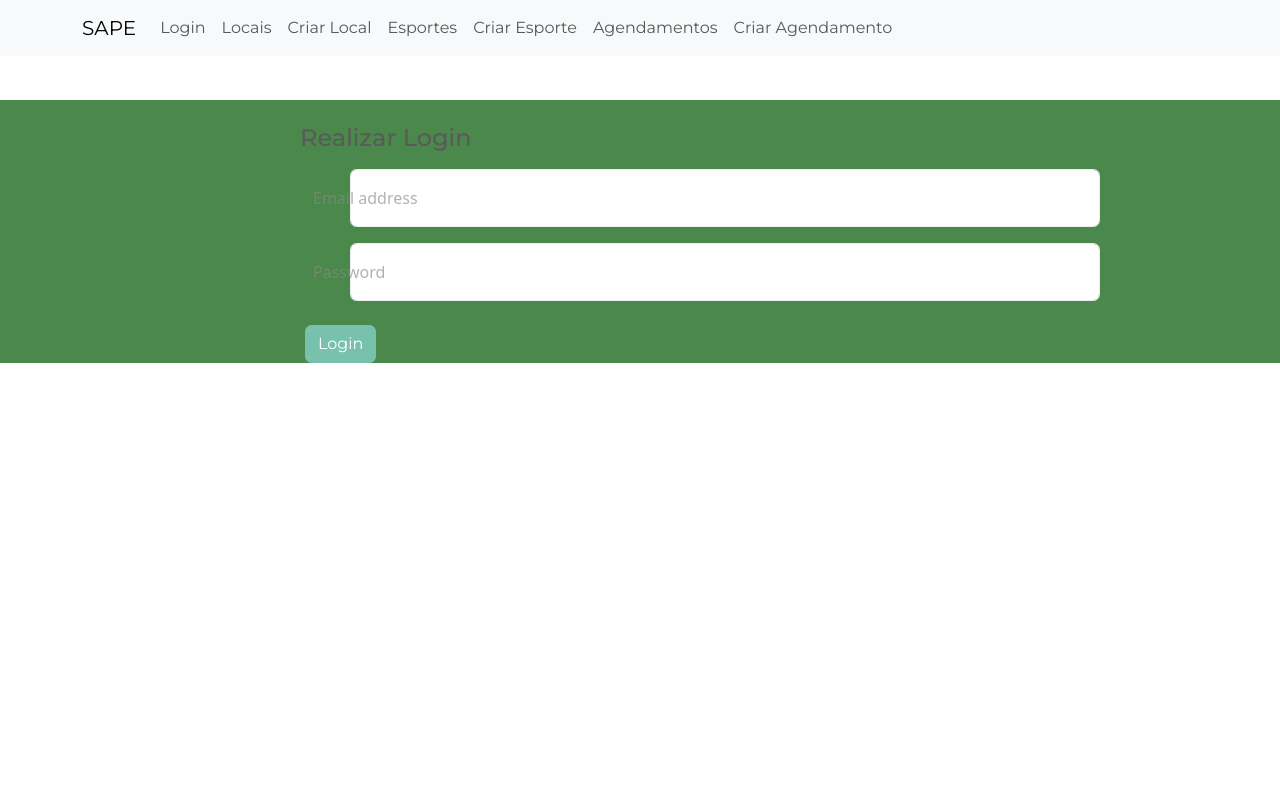
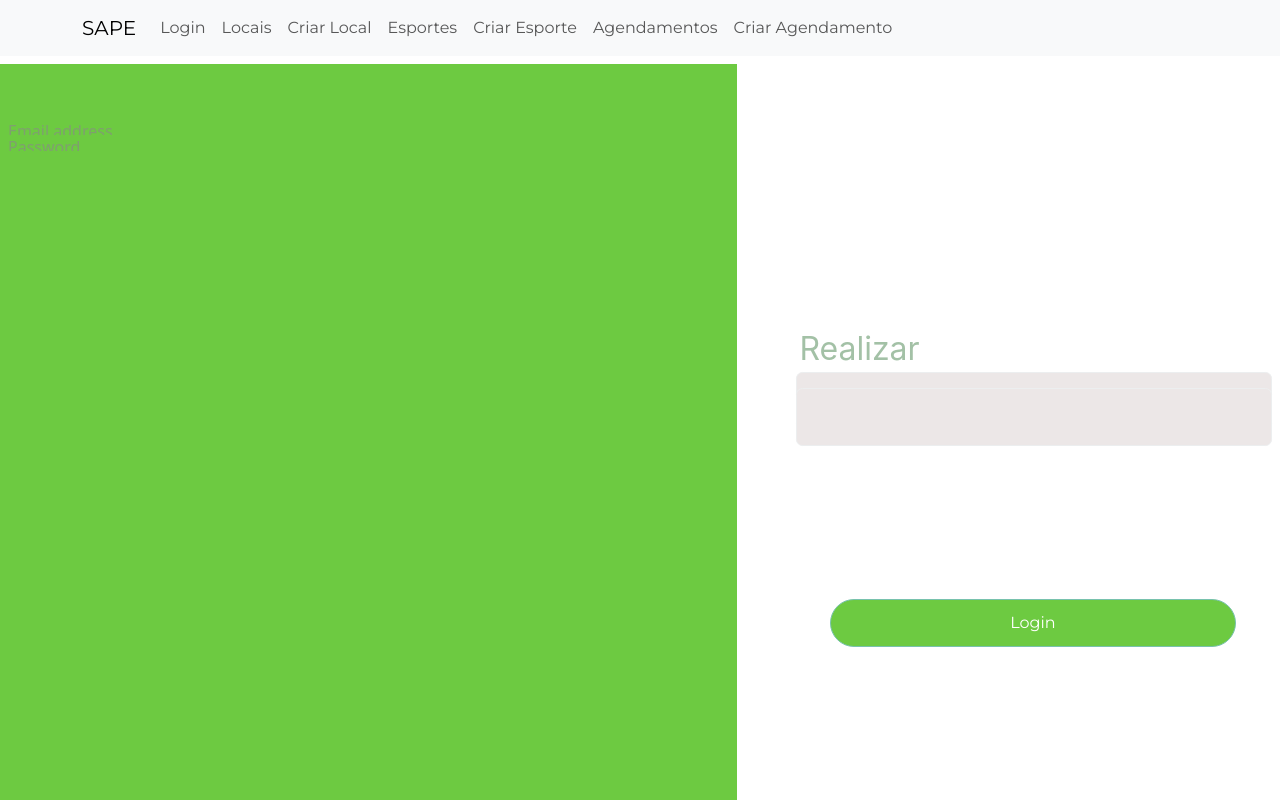
Before and after one commit to dansousac2/SchedulingFrontEndReact, a React (Create React App) app: page /login in a window 1280 px wide. Shown: the top 800 px of the page. Built offline with nearby package versions, Linux system fonts and the light colour scheme.

Commit message:
Changes to the login layout

```diff
--- a/src/screens/Login/Login.css
+++ b/src/screens/Login/Login.css
@@ -1,5 +1,141 @@
 .set02{
-    max-width: 750px;
-    margin-left: 300px;
+    position: absolute;
+    width: 742px;
+    height: 1024px;
+    left: -5px;
+    top: -36px;
+
+    background: #6DCA41;
+
+}
+
+.set02 h1{
+    position: absolute;
+    width: 419px;
+    height: 136px;
+    left: 157px;
+    top: 311px;
+    font-family: 'Imprima';
+    font-style: normal;
+    font-weight: 400;
+    font-size: 128px;
+    line-height: 148px;
+    text-align: center;
+
+    color: #FFFFFF;
+
+
+}
+
+.set02 h2{
+
+    position: absolute;
+    width: 616px;
+    height: 60px;
+    left: 79px;
+    top: 450px;
+
+    font-family: 'Imprima';
+    font-style: normal;
+    font-weight: 400;
+    font-size: 28px;
+    line-height: 32px;
+    text-align: center;
+
+    color: #FFFFFF;
+
+}
+
+.set02 h3{
+    position: absolute;
+    width: 555px;
+    height: 69px;
+    left: 799px;
+    top: 180px;
+
+    font-family: 'Inter';
+    font-style: normal;
+    font-weight: 400;
+    font-size: 24px;
+    line-height: 29px;
     text-align: left;
+
+    color: #A3C1A6;
+
 }
+
+.set02 h4{
+    position: absolute;
+    width: 205px;
+    height: 45px;
+    left: 762px;
+    top: 265px;
+
+    font-family: 'Inter';
+    font-style: normal;
+    font-weight: 400;
+    font-size: 32px;
+    line-height: 39px;
+    text-align: center;
+
+    color: #A3C1A6;
+
+}
+
+.set02 h5 {
+    position: absolute;
+    width: 205px;
+    height: 45px;
+    left: 740px;
+    top: 400px;
+
+    font-family: 'Inter';
+    font-style: normal;
+    font-weight: 400;
+    font-size: 32px;
+    line-height: 39px;
+    text-align: center;
+
+    color: #A3C1A6;
+}
+
+.set02 h6{
+    position: absolute;
+    width: 230px;
+    height: 76px;
+    left: 741px;
+    top: 104px;
+
+    font-family: 'Inter';
+    font-style: normal;
+    font-weight: 400;
+    font-size: 48px;
+    line-height: 58px;
+    text-align: center;
+
+    color: #6DCA41;
+}
+
+
+.set02 input {
+    position: absolute;
+    width: 476px;
+    height: 20px;
+    left: 751px;
+    top: 270px;
+
+    background: #ece7e7;
+
+}
+
+.set02 button{
+    position: absolute;
+    width: 406px;
+    height: 48px;
+    left: 830px;
+    top: 535px;
+
+    background: #6DCA41;
+    border-radius: 25px;
+
+}
```
